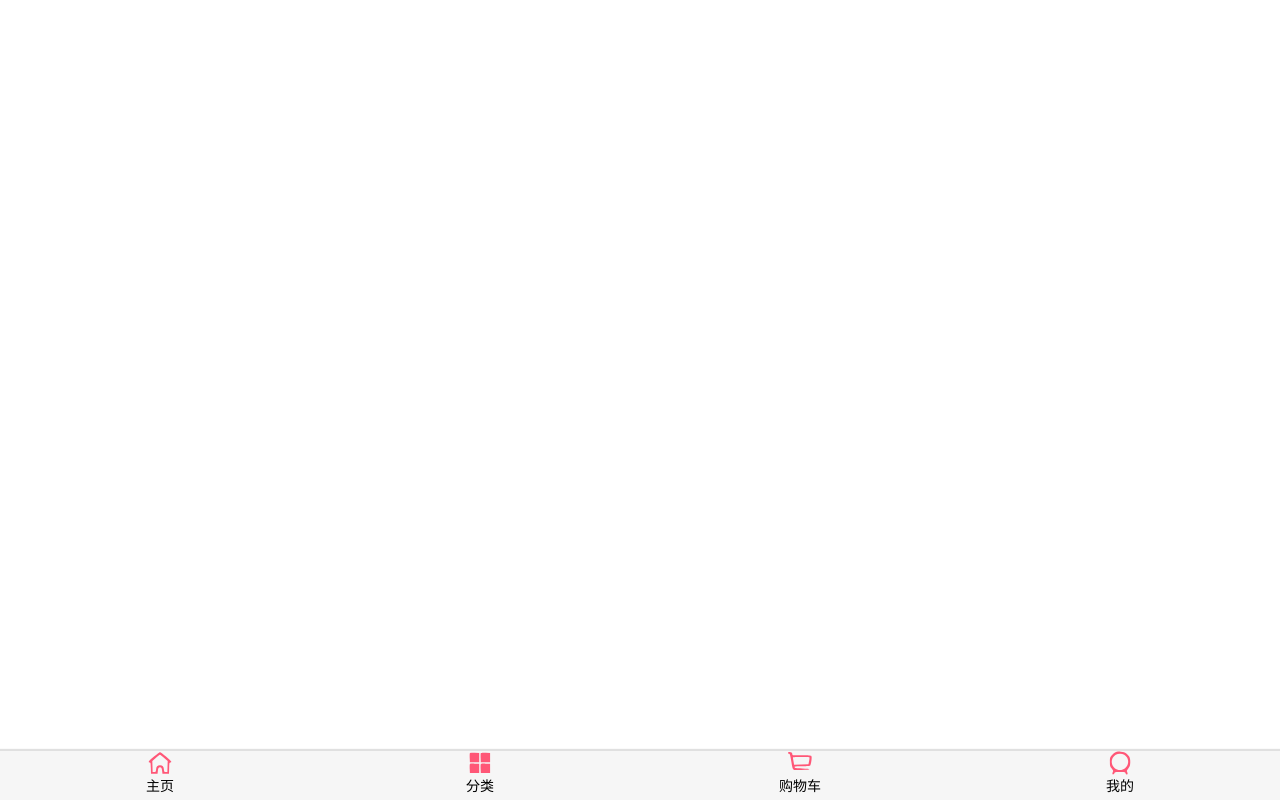
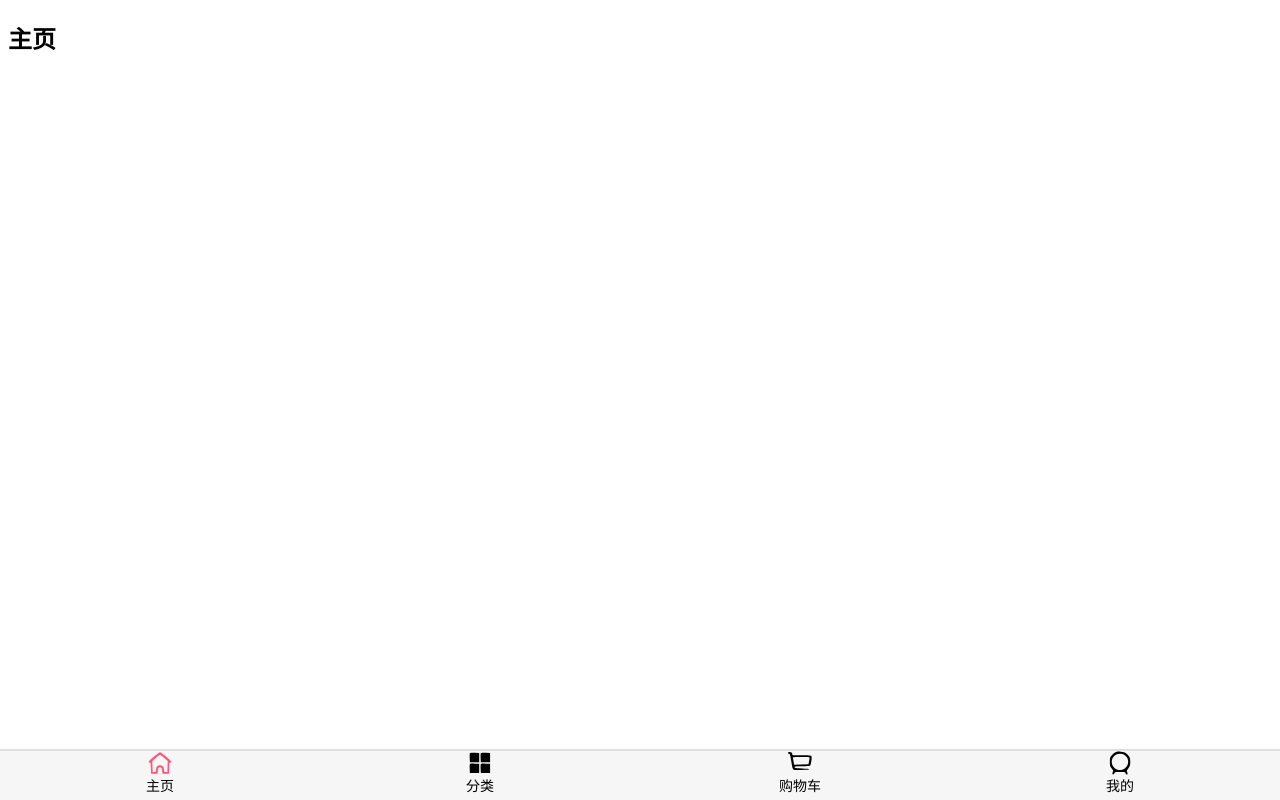
Before and after one commit to JustBW/mall, a Vue app: page /home#/category in a window 1280 px wide. Built offline with nearby package versions, Linux system fonts and the light colour scheme.

Commit message:
完善tabbar切页功能

```diff
--- a/src/App.vue
+++ b/src/App.vue
@@ -1,5 +1,6 @@
 <template>
   <div id="app">
+    <router-view></router-view>
     <Main-tabbar></Main-tabbar>
   </div>
 </template>
--- a/src/components/MainTabbar.vue
+++ b/src/components/MainTabbar.vue
@@ -1,22 +1,22 @@
 <template>
   <div>
     <Tabbar>
-      <tabbar-item>
+      <tabbar-item path='/home'>
         <img src="~assets/img/tabbar-img/home.svg" alt="" slot="tab-icon">
         <img src="~assets/img/tabbar-img/home_active.svg" alt="" slot="tab-icon-active">
         <div slot="tab-text">主页</div>
       </tabbar-item>
-      <tabbar-item>
+      <tabbar-item path='/category'>
         <img src="~assets/img/tabbar-img/category.svg" alt="" slot="tab-icon">
         <img src="~assets/img/tabbar-img/category_active.svg" alt="" slot="tab-icon-active">
         <div slot="tab-text">分类</div>
       </tabbar-item>
-      <tabbar-item>
+      <tabbar-item path='/shopcart'>
         <img src="~assets/img/tabbar-img/shopcart.svg" alt="" slot="tab-icon">
         <img src="~assets/img/tabbar-img/shopcart_active.svg" alt="" slot="tab-icon-active">
         <div slot="tab-text">购物车</div>
       </tabbar-item>
-      <tabbar-item>
+      <tabbar-item path='/profile'>
         <img src="~assets/img/tabbar-img/profile.svg" alt="" slot="tab-icon">
         <img src="~assets/img/tabbar-img/profile_active.svg" alt="" slot="tab-icon-active">
         <div slot="tab-text">我的</div>
--- a/src/components/common/TabbarItem.vue
+++ b/src/components/common/TabbarItem.vue
@@ -1,5 +1,5 @@
 <template>
-  <div class="tabbar-item">
+  <div class="tabbar-item" @click="getPath()">
     <div v-if="!isActive">
       <slot name="tab-icon"></slot>
     </div>
@@ -15,9 +15,19 @@
 <script>
 export default {
   name:'TabbarItem',
+  props:{
+    path:{
+      type:String
+    }
+  },
   computed:{
     isActive(){
-      return true
+      return this.$route.path.indexOf(this.path) !=-1
+    }
+  },
+  methods:{
+    getPath(){
+      this.$router.push(this.path)
     }
   }
 }
--- a/src/router/index.js
+++ b/src/router/index.js
@@ -1,23 +1,44 @@
 import Vue from 'vue'
 import VueRouter from 'vue-router'
+
+const Home = () =>import('views/home/Home')
+const Category = () => import('views/category/Category')
+const Profile = () => import('views/profile/Profile')
+const Shopcart = () => import('views/shopcart/Shopcart')
+
+
 Vue.use(VueRouter)
 
 const routes = [
-  // {
-  //   path: '/',
-  //   name: 'home',
-  //   component: Home
-  // },
-  // {
-  //   path: '/about',
-  //   name: 'about',
-
-  //   component: () => import(/* webpackChunkName: "about" */ '../views/About.vue')
-  // }
+  {
+    path:'',
+    redirect:'/home'
+  },
+  {
+    path: '/home',
+    name: 'Home',
+    component: Home
+  },
+  {
+    path: '/category',
+    name: 'Category',
+    component:Category
+  },
+  {
+    path: '/profile',
+    name: 'Profile',
+    component: Profile
+  },
+  {
+    path: '/shopcart',
+    name: 'Shopcart',
+    component: Shopcart
+  }
 ]
 
 const router = new VueRouter({
-  routes
+  routes,
+  mode:'history'
 })
 
 export default router
--- /dev/null
+++ b/src/views/category/Category.vue
@@ -0,0 +1,14 @@
+<template>
+  <div>
+    <h2>分类</h2>
+  </div>
+</template>
+
+<script>
+export default {
+  name:'Category'
+}
+
+</script>
+<style>
+</style>
--- /dev/null
+++ b/src/views/home/Home.vue
@@ -0,0 +1,14 @@
+<template>
+  <div>
+    <h2>主页</h2>
+  </div>
+</template>
+
+<script>
+export default {
+  name:'Home'
+}
+
+</script>
+<style>
+</style>
--- /dev/null
+++ b/src/views/profile/Profile.vue
@@ -0,0 +1,14 @@
+<template>
+  <div>
+    <h2>我的</h2>
+  </div>
+</template>
+
+<script>
+export default {
+  nane:'Profile'
+}
+
+</script>
+<style>
+</style>
--- /dev/null
+++ b/src/views/shopcart/Shopcart.vue
@@ -0,0 +1,14 @@
+<template>
+  <div>
+    <h2>购物车</h2>
+  </div>
+</template>
+
+<script>
+export default {
+  name:'Shopcart'
+}
+
+</script>
+<style>
+</style>
```
